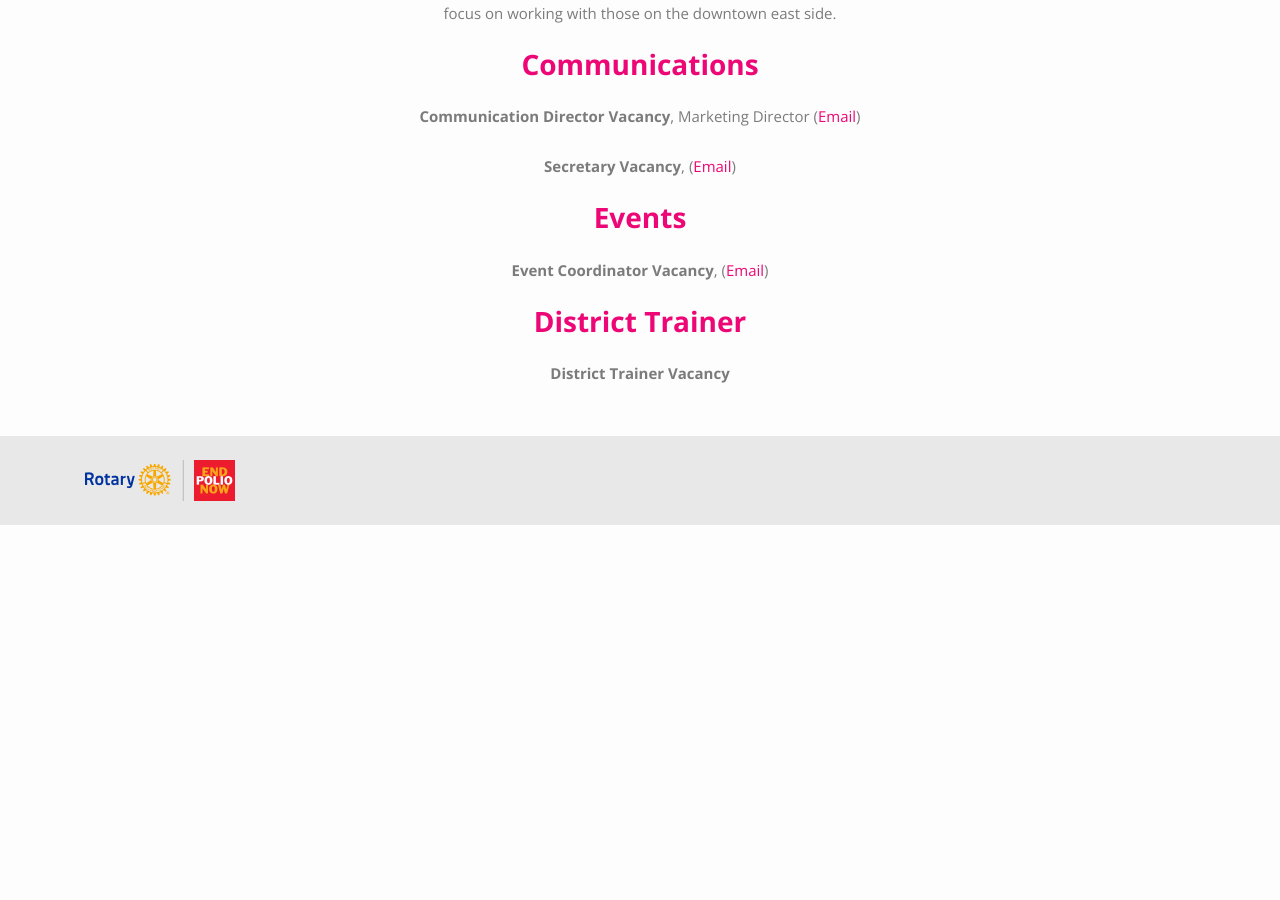
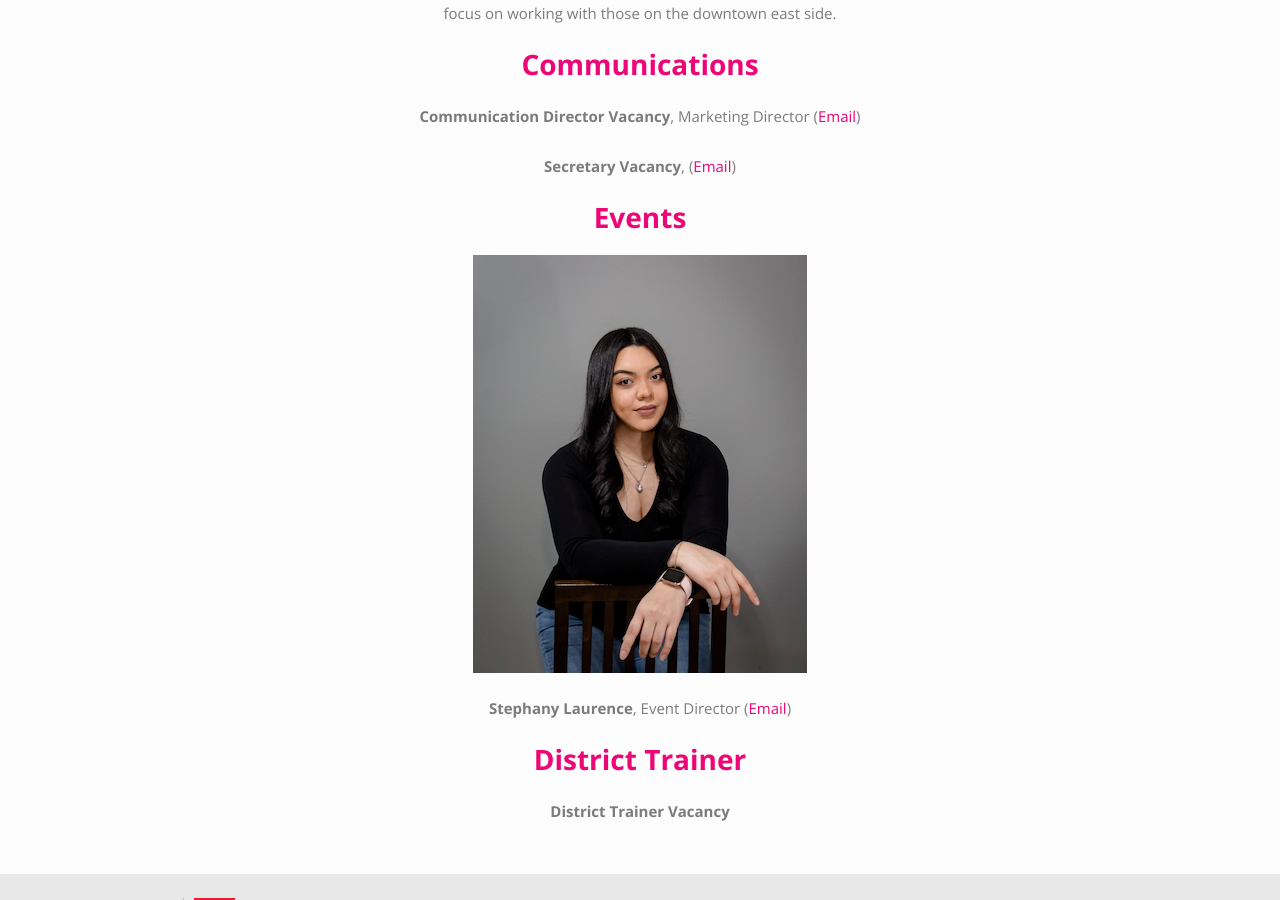
Before and after one commit to rotaract5040/rotaract5040.github.io, a Jekyll site: the page built from district_team.md, in a window 1280 px wide and 900 px high, scrolled down 986 px. Built offline with Jekyll 4.4.1, drawn with Linux system fonts in a browser that asks for light colours; nearby versions of some CDN libraries; Markdown is read by kramdown in place of the engine named in the settings; before the commit the page ends 1511 px from its top, so only the background shows below that.

Commit message:
Update district_team.md

```diff
--- a/district_team.md
+++ b/district_team.md
@@ -27,7 +27,9 @@ Ron has been volunteering in his local community since the 1970s. He was the rec
 
 ### Events
 
-**Event Coordinator Vacancy**, ([Email](mailto:drr@rotaract5040.org))
+![Stephany Laurence profile](/assets/images/stephany.png)
+
+**Stephany Laurence**, Event Director ([Email](mailto:drr@rotaract5040.org))
 
 ### District Trainer
 
```
